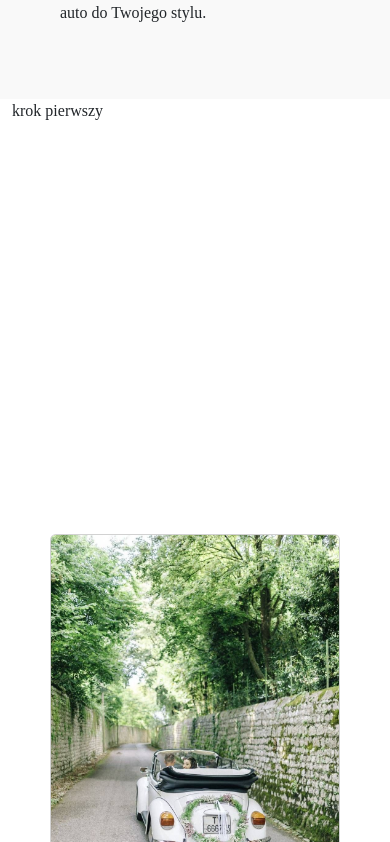
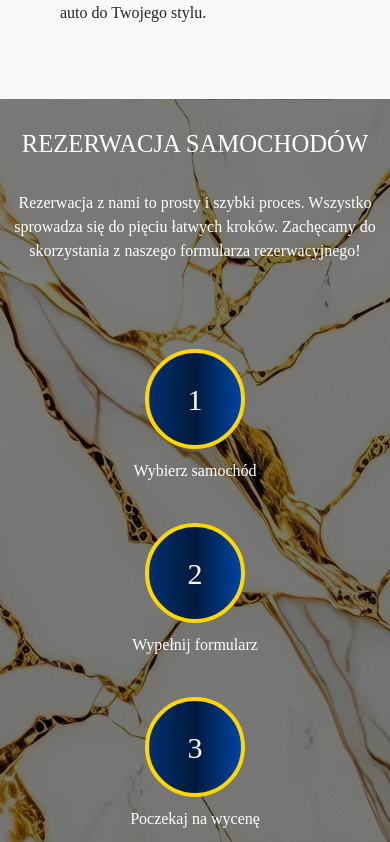
Before and after one commit to artwol993/weselny-woz, a React (Create React App) app: page / in a window 390 px wide. Shown: the part 3102-3944 px from the top of the page. Built offline with nearby package versions, Linux system fonts and the light colour scheme.

Commit message:
add instruction

```diff
--- a/src/component/instruction.jsx
+++ b/src/component/instruction.jsx
@@ -1,24 +1,52 @@
 import React from "react";
 import "../style/instruction.css";
-import { Container } from "react-bootstrap";
-import { Rings } from "../assets/images/rings";
 
-function Instruction() {
+const Instruction = () => {
   return (
-    <>
-      <section
-        id="instruction"
-        className="section-instruction"
-        style={{ backgroundImage: `url(${Rings})` }}
-      >
-        <Container>
-          <div>
-            <p>krok pierwszy</p>
+    <section id="instruction-section">
+      <div className="overlay">
+        <div className="instruction-container">
+          {/* Pierwsza Część */}
+          <div className="row">
+            <div className="col-lg-12 text-center">
+              <h2 className="section-heading text-uppercase">
+                Rezerwacja samochodów
+              </h2>
+              <p className="section-subheading">
+                Rezerwacja z nami to prosty i szybki proces. Wszystko sprowadza
+                się do pięciu łatwych kroków. Zachęcamy do skorzystania z
+                naszego formularza rezerwacyjnego!
+              </p>
+            </div>
           </div>
-        </Container>
-      </section>
-    </>
+
+          {/* Druga Część */}
+          <div className="steps-row">
+            <div className="step">
+              <div className="step-circle">1</div>
+              Wybierz samochód
+            </div>
+            <div className="step">
+              <div className="step-circle">2</div>
+              Wypełnij formularz
+            </div>
+            <div className="step">
+              <div className="step-circle">3</div>
+              Poczekaj na wycenę
+            </div>
+            <div className="step">
+              <div className="step-circle">4</div>
+              Podpisz umowę
+            </div>
+            <div className="step">
+              <div className="step-circle">5</div>
+              Have fun
+            </div>
+          </div>
+        </div>
+      </div>
+    </section>
   );
-}
+};
 
 export default Instruction;
--- a/src/style/instruction.css
+++ b/src/style/instruction.css
@@ -1,3 +1,68 @@
-.section-instruction {
-  height: 400px;
+.instruction-container {
+  display: flex;
+  flex-direction: column;
+  justify-content: center;
+  font-family:'DM Serif Display', serif;
+  background-image: url(../assets/zloty-marmur.jpg);
+  background-size: cover;
+  background-position: center center;
+  background-color: rgba(0, 0, 0, 0.5);
+  background-blend-mode: overlay;
+  color: white;
 }
+
+.section-heading {
+  margin-top: 30px;
+}
+
+.steps-row {
+  display: flex;
+    justify-content: space-around;
+    align-items: center;
+    flex-wrap: wrap;
+  margin-top: 50px;
+}
+
+.step-col {
+  display: flex;
+  justify-content: center;
+  align-items: center;
+  margin-bottom: 20px;
+}
+
+.step {
+  text-align: center;
+  margin: 20px 0;
+  position: relative;
+  display: flex;
+  justify-content: space-around;
+  align-items: center;
+  flex-direction: column;
+}
+
+.step span {
+  font-size: 40px;
+  display: block;
+  margin-bottom: 10px;
+}
+
+.step-circle {
+  background:linear-gradient(to right, #012f70, #011a3d,#0144a3);
+  border-radius: 50%;
+  width: 100px;
+  height: 100px;
+  display: flex;
+  justify-content: center;
+  align-items: center;
+  color: white;
+  font-size: 30px;
+  margin-bottom: 10px;
+  border: solid 4px gold;
+}
+
+/* Wersja mobilna */
+@media (max-width: 768px) {
+  .steps-row {
+      flex-direction: column;
+  }
+}
```
Also changed, not shown: src/assets/zloty-marmur.jpg (added).
